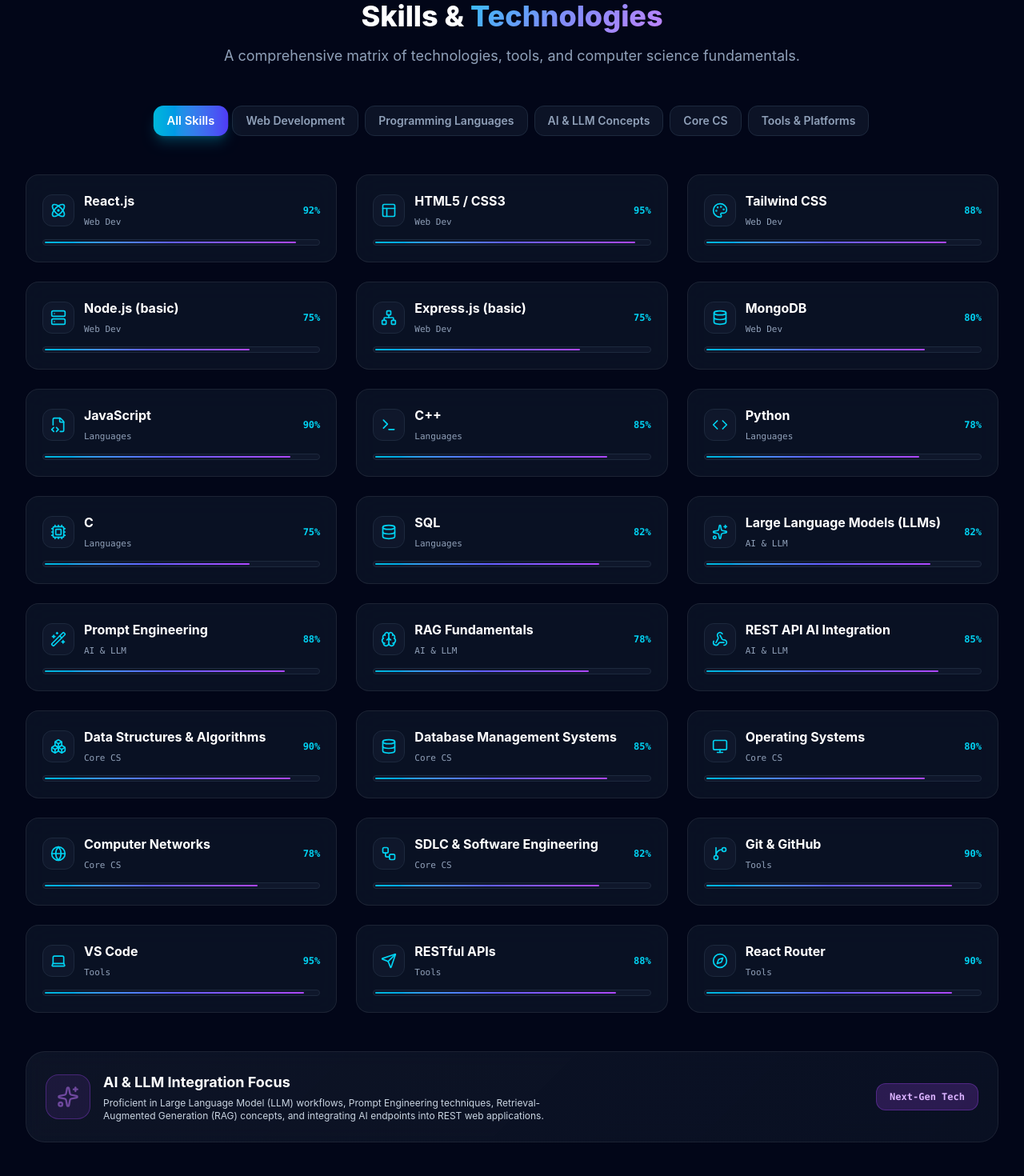
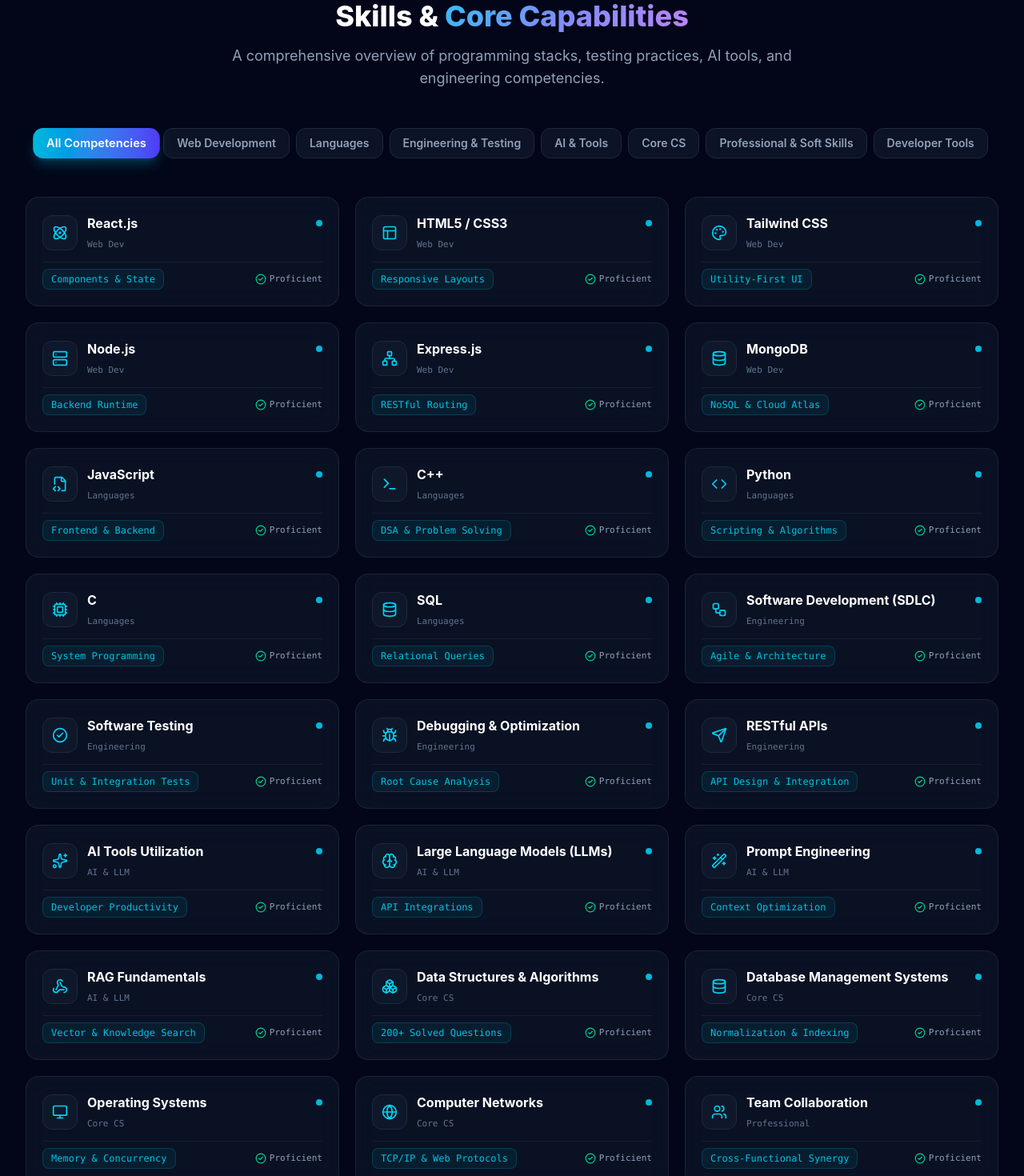
Before and after one commit to yadavkartikey/MyPortfolio, a React (Vite) app: page / in a window 1280 px wide. Shown: the part 3140-4610 px from the top of the page at 80% size. Built offline with nearby package versions, Linux system fonts and the light colour scheme.

Commit message:
Remove skill percentages, add testing, debugging, AI tools, and professional competencies

```diff
--- a/src/components/ResumeModal.jsx
+++ b/src/components/ResumeModal.jsx
@@ -124,7 +124,7 @@
           {/* Technical Skills Section */}
           <div className="space-y-3">
             <h2 className="text-base font-bold uppercase tracking-wider text-cyan-400 print:text-black border-b border-slate-800 print:border-black pb-1">
-              Technical Skills
+              Technical Skills & Competencies
             </h2>
             <div className="space-y-1.5 text-xs text-slate-300 print:text-gray-800">
               <div>
@@ -134,13 +134,19 @@
                 <strong className="text-white print:text-black font-semibold">Core CS Skills:</strong> Data Structures & Algorithms (DSA), Operating Systems, Computer Networks, DBMS, SDLC
               </div>
               <div>
-                <strong className="text-white print:text-black font-semibold">Web Development:</strong> React.js, Node.js (basic), Express.js (basic), Tailwind CSS, MongoDB, SQL
+                <strong className="text-white print:text-black font-semibold">Web Development:</strong> React.js, Node.js (basic), Express.js (basic), Tailwind CSS, MongoDB, SQL, RESTful APIs
               </div>
               <div>
-                <strong className="text-white print:text-black font-semibold">AI / LLM Concepts:</strong> Large Language Models (LLMs), Prompt Engineering, Retrieval-Augmented Generation (RAG) Fundamentals, REST API Integration with AI Services
+                <strong className="text-white print:text-black font-semibold">Engineering & Testing:</strong> Software Development Life Cycle (SDLC), Software Testing, Debugging & Code Optimization
               </div>
               <div>
-                <strong className="text-white print:text-black font-semibold">Tools & Platforms:</strong> Git, GitHub, VS Code
+                <strong className="text-white print:text-black font-semibold">AI Tools & Concepts:</strong> AI Tools Utilization (Copilot, ChatGPT), Large Language Models (LLMs), Prompt Engineering, RAG Fundamentals, AI REST APIs
+              </div>
+              <div>
+                <strong className="text-white print:text-black font-semibold">Tools & Platforms:</strong> Git, GitHub, VS Code, Browser DevTools
+              </div>
+              <div>
+                <strong className="text-white print:text-black font-semibold">Professional Competencies:</strong> Team Collaboration, Task Ownership, Time Management, Continuous Learning, Receptiveness to Feedback
               </div>
             </div>
           </div>
--- a/src/components/Skills.jsx
+++ b/src/components/Skills.jsx
@@ -24,7 +24,13 @@
   Send,
   Compass,
   CheckCircle2,
-  Filter
+  Bug,
+  Users,
+  Target,
+  Clock,
+  BookOpen,
+  MessageSquare,
+  Wrench
 } from 'lucide-react';
 import { portfolioData } from '../data/portfolioData';
 
@@ -34,16 +40,18 @@
   const iconMap = {
     FileCode2, Terminal, Code, Cpu, Database, Atom, Layout, Palette, Server, Network,
     Sparkles, Wand2, Brain, Webhook, Boxes, Monitor, Globe, Workflow, GitBranch, Laptop,
-    Send, Compass
+    Send, Compass, CheckCircle2, Bug, Users, Target, Clock, BookOpen, MessageSquare, Wrench
   };
 
   const categories = [
-    { id: 'all', label: 'All Skills' },
+    { id: 'all', label: 'All Competencies' },
     { id: 'web', label: 'Web Development' },
-    { id: 'languages', label: 'Programming Languages' },
-    { id: 'ai', label: 'AI & LLM Concepts' },
+    { id: 'languages', label: 'Languages' },
+    { id: 'engineering', label: 'Engineering & Testing' },
+    { id: 'ai', label: 'AI & Tools' },
     { id: 'coreCS', label: 'Core CS' },
-    { id: 'tools', label: 'Tools & Platforms' }
+    { id: 'professional', label: 'Professional & Soft Skills' },
+    { id: 'tools', label: 'Developer Tools' }
   ];
 
   const getFilteredSkills = () => {
@@ -51,8 +59,10 @@
       return [
         ...portfolioData.skills.web.map(s => ({ ...s, cat: 'Web Dev' })),
         ...portfolioData.skills.languages.map(s => ({ ...s, cat: 'Languages' })),
+        ...portfolioData.skills.engineering.map(s => ({ ...s, cat: 'Engineering' })),
         ...portfolioData.skills.ai.map(s => ({ ...s, cat: 'AI & LLM' })),
         ...portfolioData.skills.coreCS.map(s => ({ ...s, cat: 'Core CS' })),
+        ...portfolioData.skills.professional.map(s => ({ ...s, cat: 'Professional' })),
         ...portfolioData.skills.tools.map(s => ({ ...s, cat: 'Tools' }))
       ];
     }
@@ -71,13 +81,13 @@
         <div className="text-center max-w-3xl mx-auto mb-12 space-y-4">
           <div className="inline-flex items-center gap-2 px-3.5 py-1.5 rounded-full bg-purple-500/10 border border-purple-500/30 text-purple-400 text-xs font-mono font-semibold">
             <Code2 className="w-4 h-4" />
-            <span>TECHNICAL PROFICIENCY</span>
+            <span>TECHNICAL PROFICIENCY & COMPETENCIES</span>
           </div>
           <h2 className="text-3xl sm:text-4xl font-extrabold text-white">
-            Skills & <span className="text-gradient">Technologies</span>
+            Skills & <span className="text-gradient">Core Capabilities</span>
           </h2>
           <p className="text-slate-400 text-base sm:text-lg">
-            A comprehensive matrix of technologies, tools, and computer science fundamentals.
+            A comprehensive overview of programming stacks, testing practices, AI tools, and engineering competencies.
           </p>
         </div>
 
@@ -99,60 +109,66 @@
         </div>
 
         {/* Skills Grid */}
-        <div className="grid grid-cols-1 sm:grid-cols-2 lg:grid-cols-3 gap-6 text-left">
+        <div className="grid grid-cols-1 sm:grid-cols-2 lg:grid-cols-3 gap-5 text-left">
           {skillsToDisplay.map((skill, index) => {
             const IconComponent = iconMap[skill.icon] || Code2;
             return (
               <div
                 key={index}
-                className="p-5 rounded-2xl glass-panel border border-slate-800/80 hover:border-cyan-500/40 transition-all duration-300 group hover:-translate-y-1"
+                className="p-5 rounded-2xl glass-panel border border-slate-800/80 hover:border-cyan-500/40 transition-all duration-300 group hover:-translate-y-1 flex flex-col justify-between"
               >
-                <div className="flex items-center justify-between mb-3">
+                <div className="flex items-start justify-between gap-3 mb-3">
                   <div className="flex items-center gap-3">
-                    <div className="w-10 h-10 rounded-xl bg-slate-900 border border-slate-800 flex items-center justify-center text-cyan-400 group-hover:scale-110 group-hover:bg-cyan-500/10 transition-all">
+                    <div className="w-11 h-11 rounded-xl bg-slate-900 border border-slate-800 flex items-center justify-center text-cyan-400 group-hover:scale-110 group-hover:bg-cyan-500/10 group-hover:border-cyan-500/30 transition-all">
                       <IconComponent className="w-5 h-5" />
                     </div>
                     <div>
                       <h4 className="text-base font-bold text-white group-hover:text-cyan-300 transition-colors">
                         {skill.name}
                       </h4>
-                      <span className="text-[11px] font-mono text-slate-400">
+                      <span className="text-[11px] font-mono text-slate-500">
                         {skill.cat}
                       </span>
                     </div>
                   </div>
-                  <span className="text-xs font-mono font-bold text-cyan-400">
-                    {skill.level}%
+
+                  {/* Status Indicator Dot */}
+                  <span className="relative flex h-2 w-2 mt-2">
+                    <span className="animate-ping absolute inline-flex h-full w-full rounded-full bg-cyan-400 opacity-75"></span>
+                    <span className="relative inline-flex rounded-full h-2 w-2 bg-cyan-500"></span>
                   </span>
                 </div>
 
-                {/* Progress Bar */}
-                <div className="w-full h-2 rounded-full bg-slate-900 overflow-hidden p-0.5 border border-slate-800">
-                  <div
-                    className="h-full rounded-full bg-gradient-to-r from-cyan-500 via-indigo-500 to-purple-500 transition-all duration-700 ease-out"
-                    style={{ width: `${skill.level}%` }}
-                  />
+                {/* Skill Scope & Focus Tag Badge */}
+                <div className="pt-2 border-t border-slate-800/60 flex items-center justify-between">
+                  <span className="text-xs font-mono text-cyan-400/90 bg-cyan-950/40 border border-cyan-500/20 px-2.5 py-1 rounded-lg">
+                    {skill.tag}
+                  </span>
+                  <span className="text-[11px] font-mono text-slate-400 flex items-center gap-1">
+                    <CheckCircle2 className="w-3.5 h-3.5 text-emerald-400" />
+                    <span>Proficient</span>
+                  </span>
                 </div>
               </div>
             );
           })}
         </div>
 
-        {/* AI & LLM Spotlight Banner */}
+        {/* Engineering & AI Quality Spotlight Banner */}
         <div className="mt-12 p-6 rounded-3xl glass-card border border-purple-500/30 flex flex-col sm:flex-row items-center justify-between gap-6 text-left">
           <div className="flex items-center gap-4">
             <div className="w-14 h-14 rounded-2xl bg-purple-500/10 border border-purple-500/30 flex items-center justify-center text-purple-400 shrink-0">
               <Sparkles className="w-7 h-7 animate-pulse" />
             </div>
             <div>
-              <h3 className="text-lg font-bold text-white">AI & LLM Integration Focus</h3>
+              <h3 className="text-lg font-bold text-white">Full-Cycle Engineering & AI Integration</h3>
               <p className="text-xs text-slate-300 mt-1 max-w-xl">
-                Proficient in Large Language Model (LLM) workflows, Prompt Engineering techniques, Retrieval-Augmented Generation (RAG) concepts, and integrating AI endpoints into REST web applications.
+                Combining core computer science rigor, structured software testing, proactive debugging, and next-gen AI developer tooling to build scalable, reliable software applications.
               </p>
             </div>
           </div>
           <span className="px-4 py-2 rounded-xl bg-purple-500/20 text-purple-300 border border-purple-500/30 text-xs font-mono font-bold shrink-0">
-            Next-Gen Tech
+            Production Ready
           </span>
         </div>
 
--- a/src/data/portfolioData.js
+++ b/src/data/portfolioData.js
@@ -35,38 +35,50 @@
 
   skills: {
     languages: [
-      { name: "JavaScript", level: 90, icon: "FileCode2" },
-      { name: "C++", level: 85, icon: "Terminal" },
-      { name: "Python", level: 78, icon: "Code" },
-      { name: "C", level: 75, icon: "Cpu" },
-      { name: "SQL", level: 82, icon: "Database" }
+      { name: "JavaScript", tag: "Frontend & Backend", icon: "FileCode2" },
+      { name: "C++", tag: "DSA & Problem Solving", icon: "Terminal" },
+      { name: "Python", tag: "Scripting & Algorithms", icon: "Code" },
+      { name: "C", tag: "System Programming", icon: "Cpu" },
+      { name: "SQL", tag: "Relational Queries", icon: "Database" }
     ],
     web: [
-      { name: "React.js", level: 92, icon: "Atom" },
-      { name: "HTML5 / CSS3", level: 95, icon: "Layout" },
-      { name: "Tailwind CSS", level: 88, icon: "Palette" },
-      { name: "Node.js (basic)", level: 75, icon: "Server" },
-      { name: "Express.js (basic)", level: 75, icon: "Network" },
-      { name: "MongoDB", level: 80, icon: "Database" }
+      { name: "React.js", tag: "Components & State", icon: "Atom" },
+      { name: "HTML5 / CSS3", tag: "Responsive Layouts", icon: "Layout" },
+      { name: "Tailwind CSS", tag: "Utility-First UI", icon: "Palette" },
+      { name: "Node.js", tag: "Backend Runtime", icon: "Server" },
+      { name: "Express.js", tag: "RESTful Routing", icon: "Network" },
+      { name: "MongoDB", tag: "NoSQL & Cloud Atlas", icon: "Database" }
+    ],
+    engineering: [
+      { name: "Software Development (SDLC)", tag: "Agile & Architecture", icon: "Workflow" },
+      { name: "Software Testing", tag: "Unit & Integration Tests", icon: "CheckCircle2" },
+      { name: "Debugging & Optimization", tag: "Root Cause Analysis", icon: "Bug" },
+      { name: "RESTful APIs", tag: "API Design & Integration", icon: "Send" }
     ],
     ai: [
-      { name: "Large Language Models (LLMs)", level: 82, icon: "Sparkles" },
-      { name: "Prompt Engineering", level: 88, icon: "Wand2" },
-      { name: "RAG Fundamentals", level: 78, icon: "Brain" },
-      { name: "REST API AI Integration", level: 85, icon: "Webhook" }
+      { name: "AI Tools Utilization", tag: "Developer Productivity", icon: "Sparkles" },
+      { name: "Large Language Models (LLMs)", tag: "API Integrations", icon: "Brain" },
+      { name: "Prompt Engineering", tag: "Context Optimization", icon: "Wand2" },
+      { name: "RAG Fundamentals", tag: "Vector & Knowledge Search", icon: "Webhook" }
     ],
     coreCS: [
-      { name: "Data Structures & Algorithms", level: 90, icon: "Boxes" },
-      { name: "Database Management Systems", level: 85, icon: "Database" },
-      { name: "Operating Systems", level: 80, icon: "Monitor" },
-      { name: "Computer Networks", level: 78, icon: "Globe" },
-      { name: "SDLC & Software Engineering", level: 82, icon: "Workflow" }
+      { name: "Data Structures & Algorithms", tag: "200+ Solved Questions", icon: "Boxes" },
+      { name: "Database Management Systems", tag: "Normalization & Indexing", icon: "Database" },
+      { name: "Operating Systems", tag: "Memory & Concurrency", icon: "Monitor" },
+      { name: "Computer Networks", tag: "TCP/IP & Web Protocols", icon: "Globe" }
+    ],
+    professional: [
+      { name: "Team Collaboration", tag: "Cross-Functional Synergy", icon: "Users" },
+      { name: "Task Ownership", tag: "End-to-End Accountability", icon: "Target" },
+      { name: "Time Management", tag: "Milestones & Prioritization", icon: "Clock" },
+      { name: "Continuous Learning", tag: "Rapid Tech Adoption", icon: "BookOpen" },
+      { name: "Receptiveness to Feedback", tag: "Code Reviews & Growth", icon: "MessageSquare" }
     ],
     tools: [
-      { name: "Git & GitHub", level: 90, icon: "GitBranch" },
-      { name: "VS Code", level: 95, icon: "Laptop" },
-      { name: "RESTful APIs", level: 88, icon: "Send" },
-      { name: "React Router", level: 90, icon: "Compass" }
+      { name: "Git & GitHub", tag: "Version Control & PRs", icon: "GitBranch" },
+      { name: "VS Code", tag: "Development Environment", icon: "Laptop" },
+      { name: "React Router", tag: "Client-Side SPA Routing", icon: "Compass" },
+      { name: "Browser DevTools", tag: "Network & DOM Profiling", icon: "Wrench" }
     ]
   },
 
```
